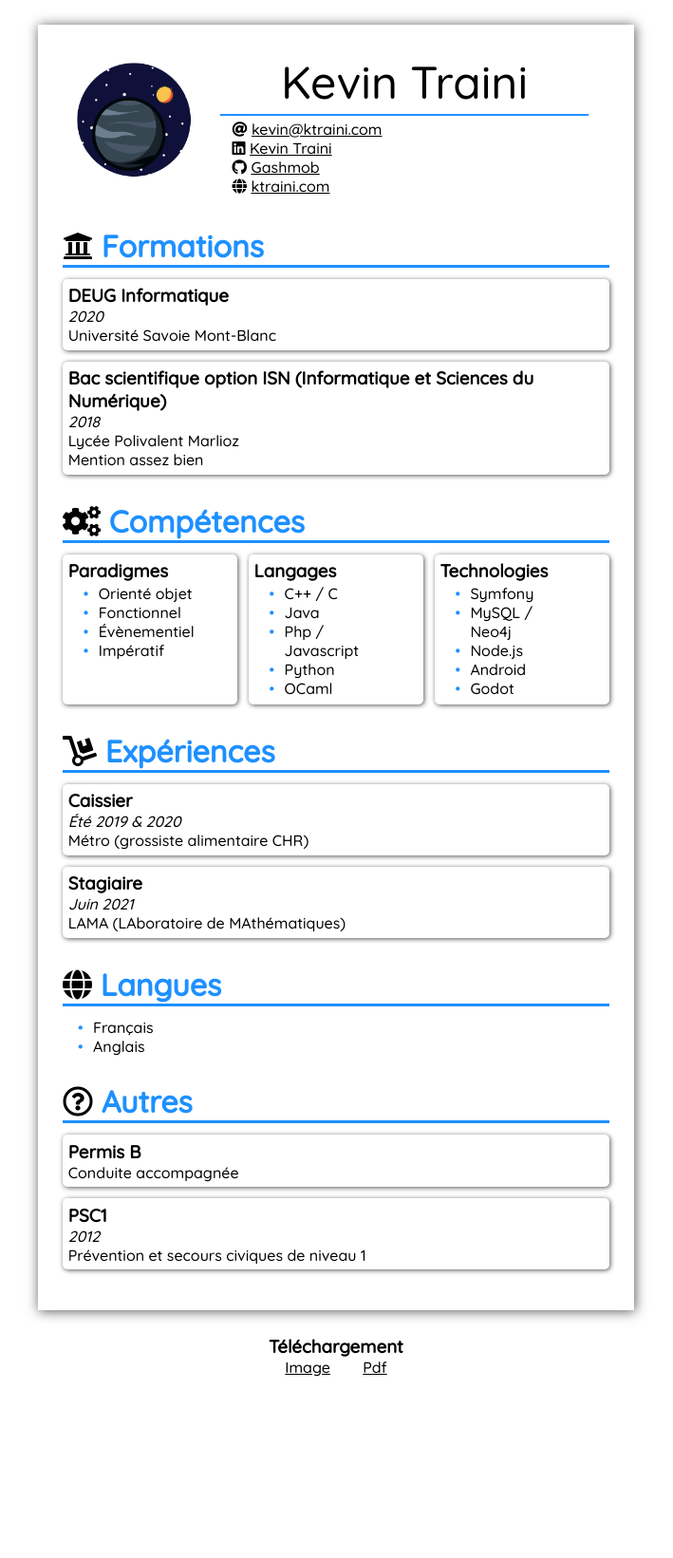
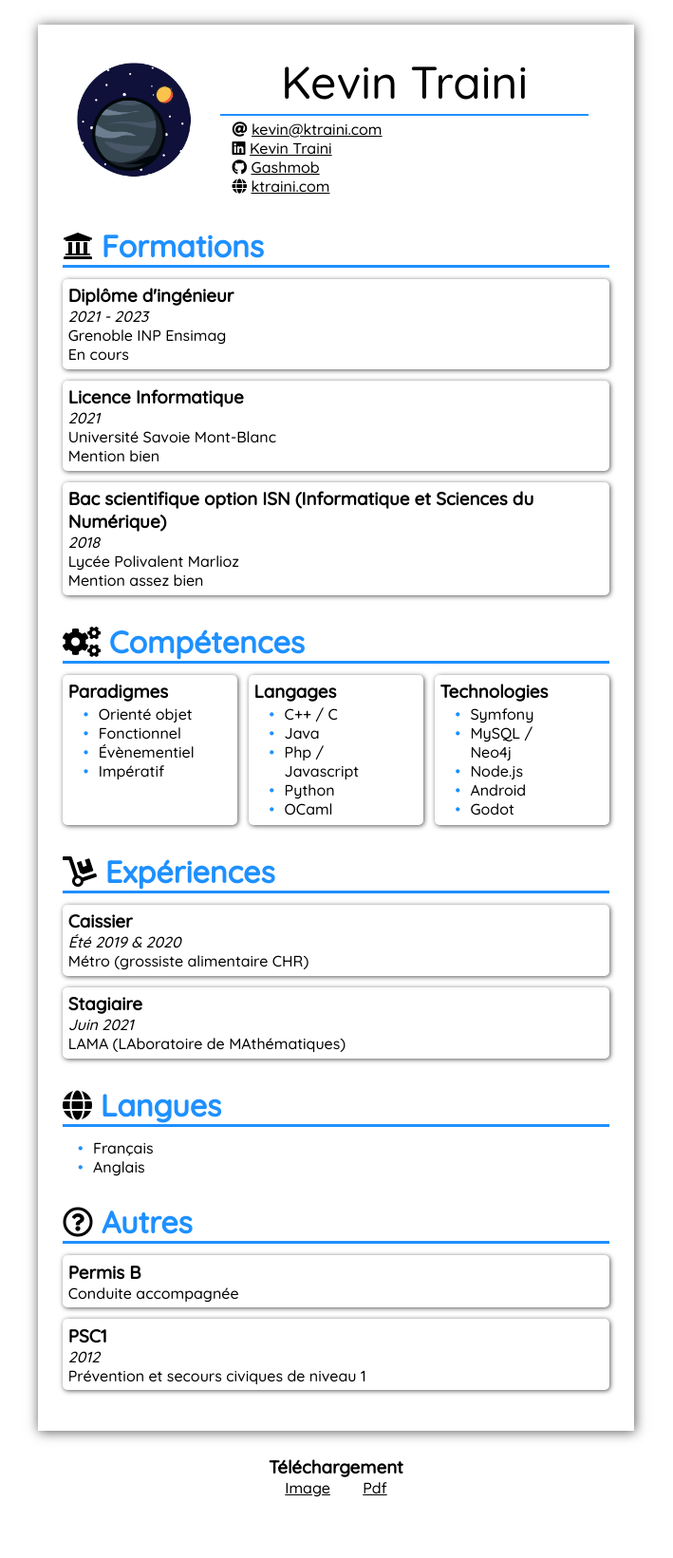
Before and after one commit to Gashmob/Website, a PHP site: template view/home/cv.html.twig in a window 1280 px wide. Shown: the whole page at 95% size, without its empty margins (286-995 px from the left). Before the commit the page ends 1450 px from the top, so only its background shows below. Run offline with PHP 8.4, Linux system fonts and the light colour scheme; the template is opened without the code that fills it, so the values that code supplies are empty; some libraries are stand-ins or nearby versions.

Commit message:
Mise à jour du cv

```diff
--- a/view/home/cv.html.twig
+++ b/view/home/cv.html.twig
@@ -30,9 +30,16 @@
             <div class="cv_body">
                 <h2 class="cv_body_header"><i class="fas fa-university"></i> Formations</h2>
                 <div class="cv_body_card">
-                    <h3 class="cv_body_title">DEUG Informatique</h3>
-                    <span class="cv_body_date">2020</span>
+                    <h3>Diplôme d'ingénieur</h3>
+                    <span class="cv_body_date">2021 - 2023</span>
+                    <span class="cv_body_lieu">Grenoble INP Ensimag</span>
+                    <span class="cv_body_info">En cours</span>
+                </div>
+                <div class="cv_body_card">
+                    <h3 class="cv_body_title">Licence Informatique</h3>
+                    <span class="cv_body_date">2021</span>
                     <span class="cv_body_lieu">Université Savoie Mont-Blanc</span>
+                    <span class="cv_body_info">Mention bien</span>
                 </div>
                 <div class="cv_body_card">
                     <h3 class="cv_body_title">Bac scientifique option ISN (Informatique et Sciences du Numérique)</h3>
```
Also changed, not shown: resources/cv/Kevin-Traini_CV.png, 2 other files.
